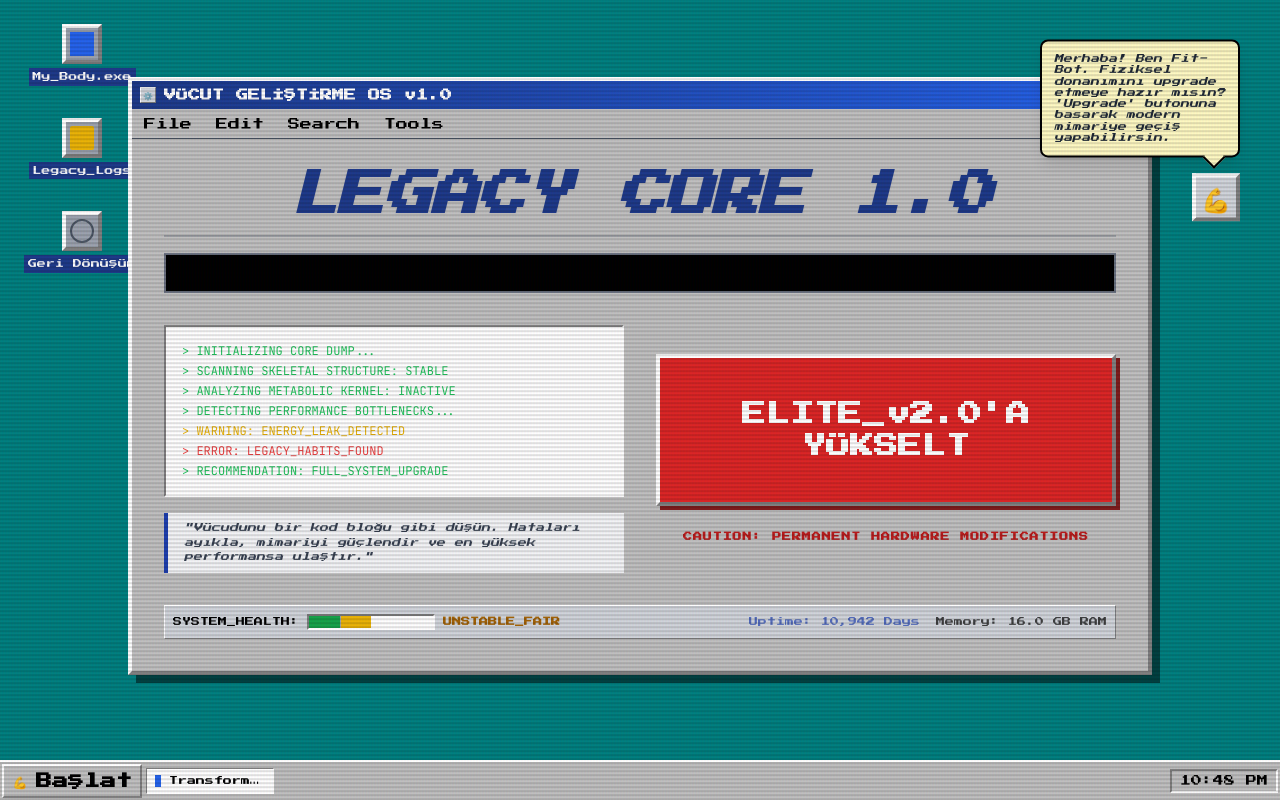
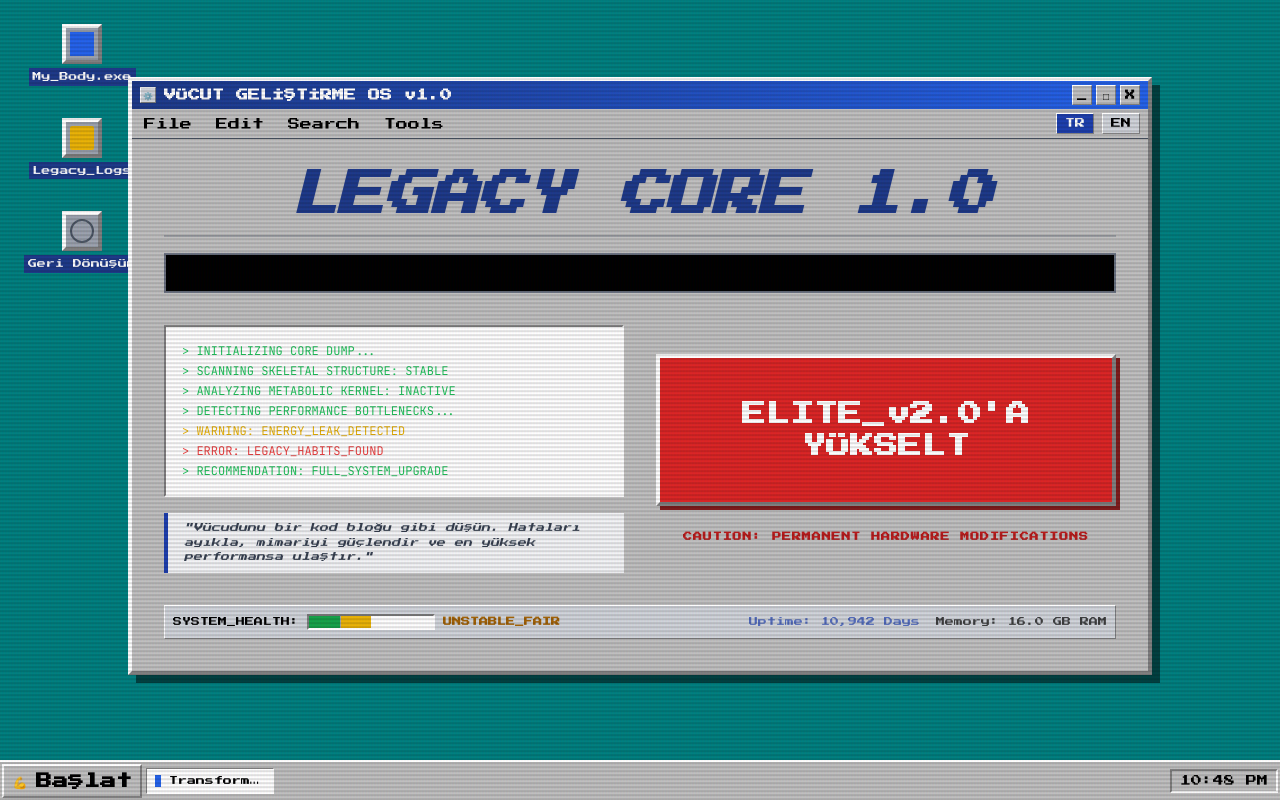
Before and after one commit to omeryigitler/omeryigitler.com, a React (Vite) app in the folder elitebody/: page / in a window 1280 px wide. Built offline with nearby package versions, Linux system fonts and the light colour scheme.

Commit message:
Update Elite Body visuals: Enforce symmetry in modern screenshot & remove retro floating icon

```diff
--- a/elitebody/components/RetroLayout.tsx
+++ b/elitebody/components/RetroLayout.tsx
@@ -42,18 +42,7 @@ const RetroLayout: React.FC<RetroLayoutProps> = ({ onExecute, lang, setLang }) =
         </div>
       </div>
 
-      {/* Fit-Bot Assistant */}
-      <div className="absolute top-10 right-10 flex flex-col items-end z-20 animate-float">
-        <div className="bg-yellow-100 border-2 border-black p-3 rounded-lg shadow-lg relative mb-4 max-w-[200px]">
-          <p className="text-[9px] leading-tight text-gray-800 italic">
-            {t.fitbotMsg}
-          </p>
-          <div className="absolute bottom-[-10px] right-4 w-4 h-4 bg-yellow-100 border-b-2 border-r-2 border-black rotate-45"></div>
-        </div>
-        <div className="w-12 h-12 bg-gray-300 retro-border flex items-center justify-center overflow-hidden">
-          <span className="text-2xl">💪</span>
-        </div>
-      </div>
+
 
       {/* Main Window */}
       <div className="w-full max-w-5xl bg-[#c0c0c0] retro-border shadow-[8px_8px_0px_rgba(0,0,0,0.5)] flex flex-col relative z-10 mb-12">
```
Also changed, not shown: 1 other file (tests, documents, lock files or other folders).
